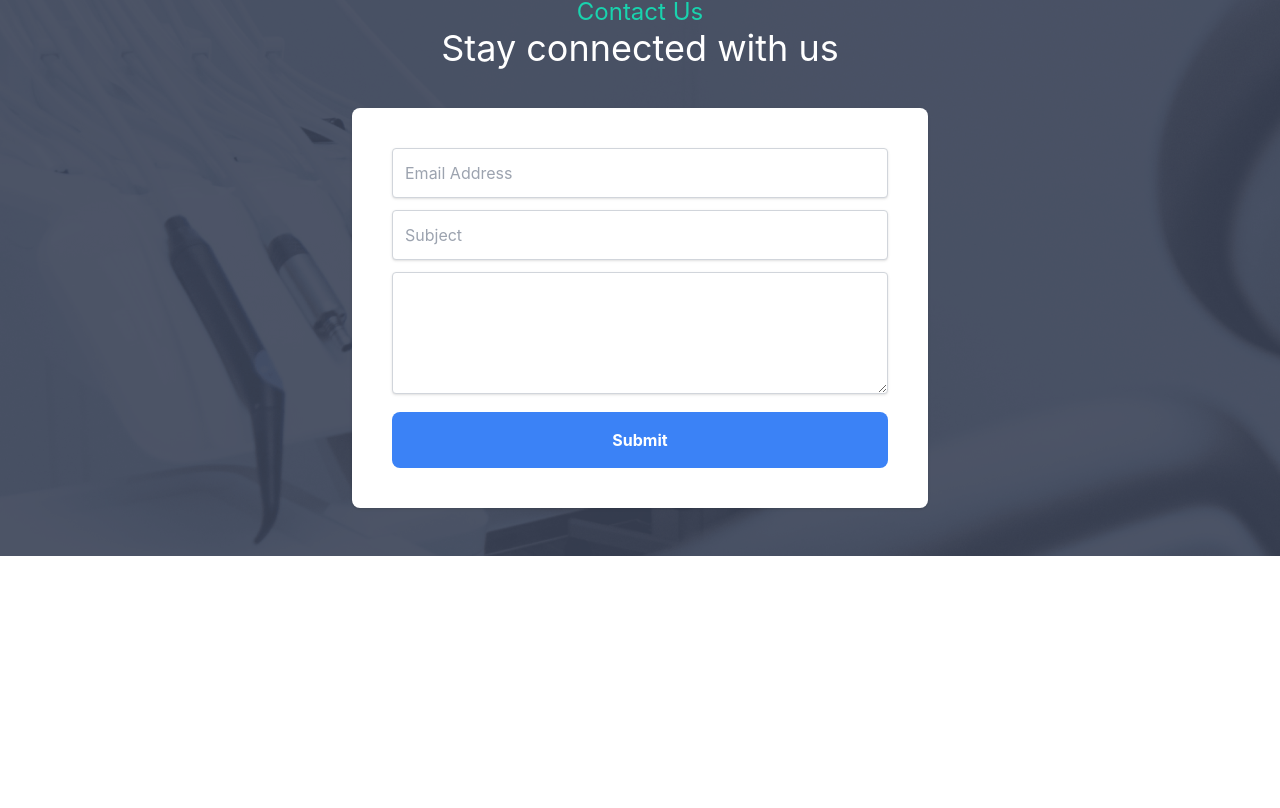
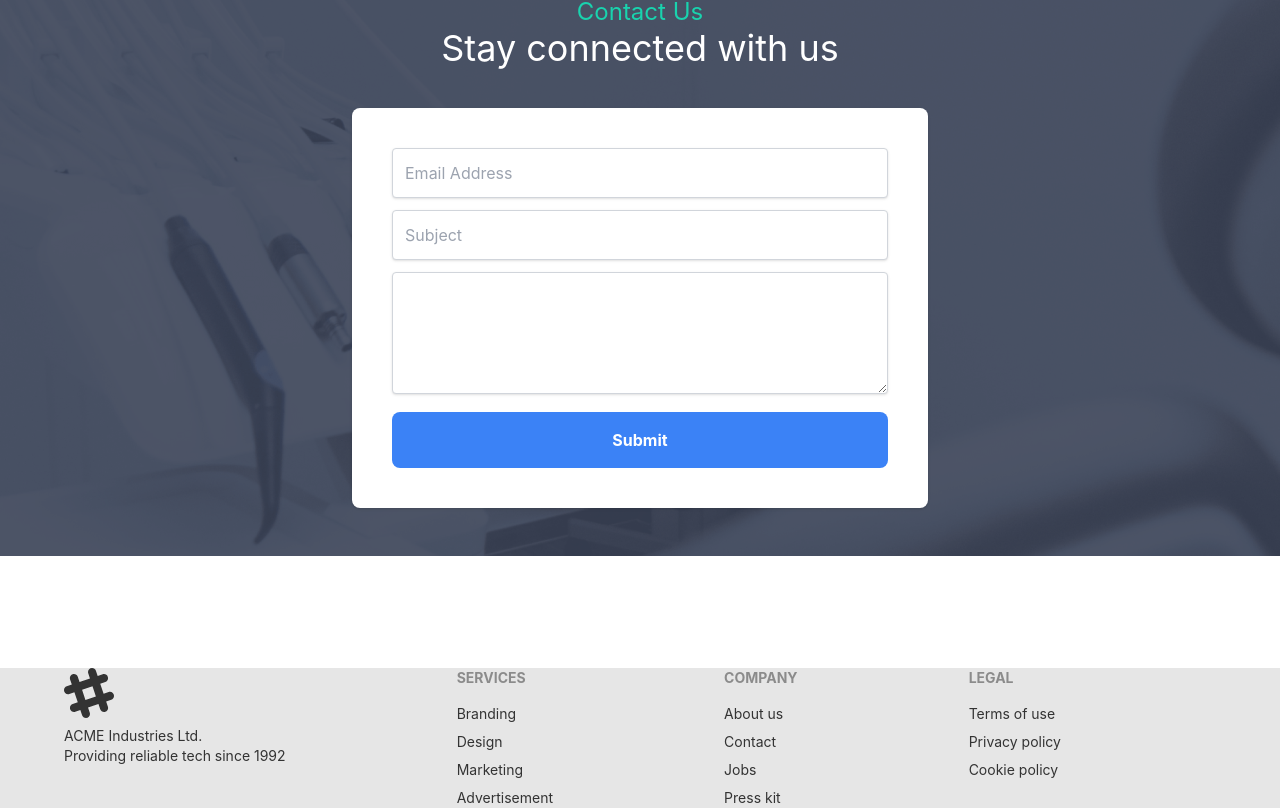
Before and after one commit to mallick-portfolio/doctor-portal-frontend, a React (Create React App) app: page / in a window 1280 px wide. Shown: the part 3060-3868 px from the top of the page. Before the commit the page ends 3728 px from the top, so only its background shows below. Built offline with nearby package versions, Linux system fonts and the light colour scheme.

Commit message:
added footer

```diff
--- a/src/App.js
+++ b/src/App.js
@@ -3,7 +3,7 @@
 import Home from "./Pages/Home/Home.jsx";
 function App() {
   return (
-    <div className="overflow-hidden lg:max-w-7xl">
+    <div className="overflow-hidden">
       <Navbar />
       <Routes>
         <Route path="/" element={<Home />} />
--- a/src/Pages/Home/Home.jsx
+++ b/src/Pages/Home/Home.jsx
@@ -1,4 +1,5 @@
 import React from 'react'
+import Footer from '../Shared/Footer.jsx'
 import Banner from './Banner.jsx'
 import ContactUs from './ContactUs.jsx'
 import HomeAppoinment from './HomeAppoinment.jsx'
@@ -17,6 +18,7 @@
       <HomeAppoinment />
       <Testimonial />
       <ContactUs />
+      <Footer />
     </div>
   )
 }
--- /dev/null
+++ b/src/Pages/Shared/Footer.jsx
@@ -0,0 +1,48 @@
+import React from "react";
+
+const Footer = () => {
+  return (
+    <footer class="footer lg:px-16 mx-auto bg-base-200 text-base-content">
+      <div>
+        <svg
+          width="50"
+          height="50"
+          viewBox="0 0 24 24"
+          xmlns="http://www.w3.org/2000/svg"
+          fill-rule="evenodd"
+          clip-rule="evenodd"
+          class="fill-current"
+        >
+          <path d="M22.672 15.226l-2.432.811.841 2.515c.33 1.019-.209 2.127-1.23 2.456-1.15.325-2.148-.321-2.463-1.226l-.84-2.518-5.013 1.677.84 2.517c.391 1.203-.434 2.542-1.831 2.542-.88 0-1.601-.564-1.86-1.314l-.842-2.516-2.431.809c-1.135.328-2.145-.317-2.463-1.229-.329-1.018.211-2.127 1.231-2.456l2.432-.809-1.621-4.823-2.432.808c-1.355.384-2.558-.59-2.558-1.839 0-.817.509-1.582 1.327-1.846l2.433-.809-.842-2.515c-.33-1.02.211-2.129 1.232-2.458 1.02-.329 2.13.209 2.461 1.229l.842 2.515 5.011-1.677-.839-2.517c-.403-1.238.484-2.553 1.843-2.553.819 0 1.585.509 1.85 1.326l.841 2.517 2.431-.81c1.02-.33 2.131.211 2.461 1.229.332 1.018-.21 2.126-1.23 2.456l-2.433.809 1.622 4.823 2.433-.809c1.242-.401 2.557.484 2.557 1.838 0 .819-.51 1.583-1.328 1.847m-8.992-6.428l-5.01 1.675 1.619 4.828 5.011-1.674-1.62-4.829z"></path>
+        </svg>
+        <p>
+          ACME Industries Ltd.
+          <br />
+          Providing reliable tech since 1992
+        </p>
+      </div>
+      <div>
+        <span class="footer-title">Services</span>
+        <a class="link link-hover">Branding</a>
+        <a class="link link-hover">Design</a>
+        <a class="link link-hover">Marketing</a>
+        <a class="link link-hover">Advertisement</a>
+      </div>
+      <div>
+        <span class="footer-title">Company</span>
+        <a class="link link-hover">About us</a>
+        <a class="link link-hover">Contact</a>
+        <a class="link link-hover">Jobs</a>
+        <a class="link link-hover">Press kit</a>
+      </div>
+      <div>
+        <span class="footer-title">Legal</span>
+        <a class="link link-hover">Terms of use</a>
+        <a class="link link-hover">Privacy policy</a>
+        <a class="link link-hover">Cookie policy</a>
+      </div>
+    </footer>
+  );
+};
+
+export default Footer;
```
